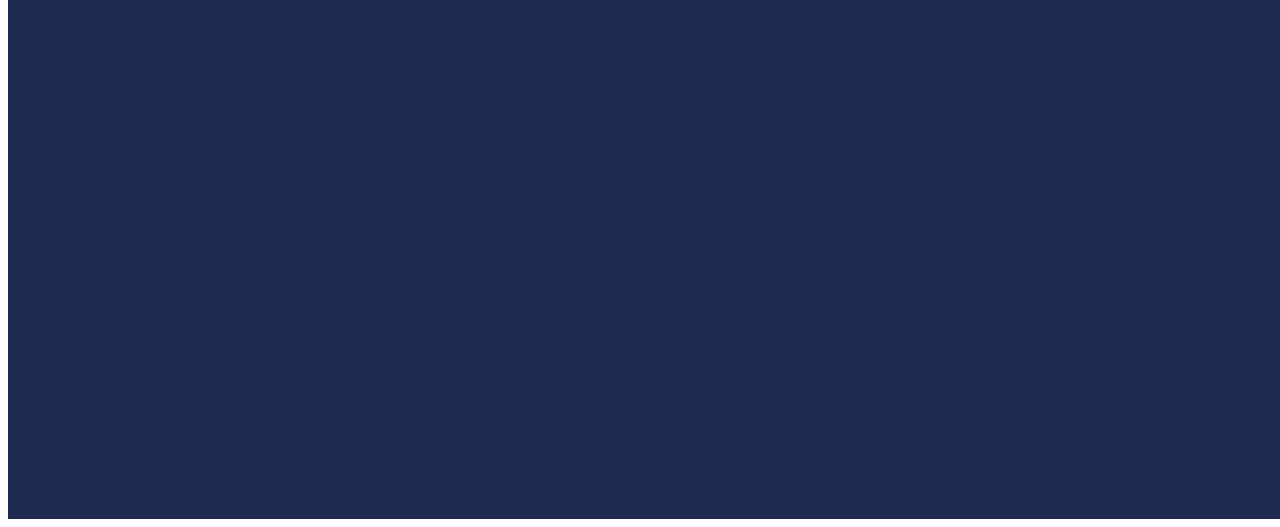
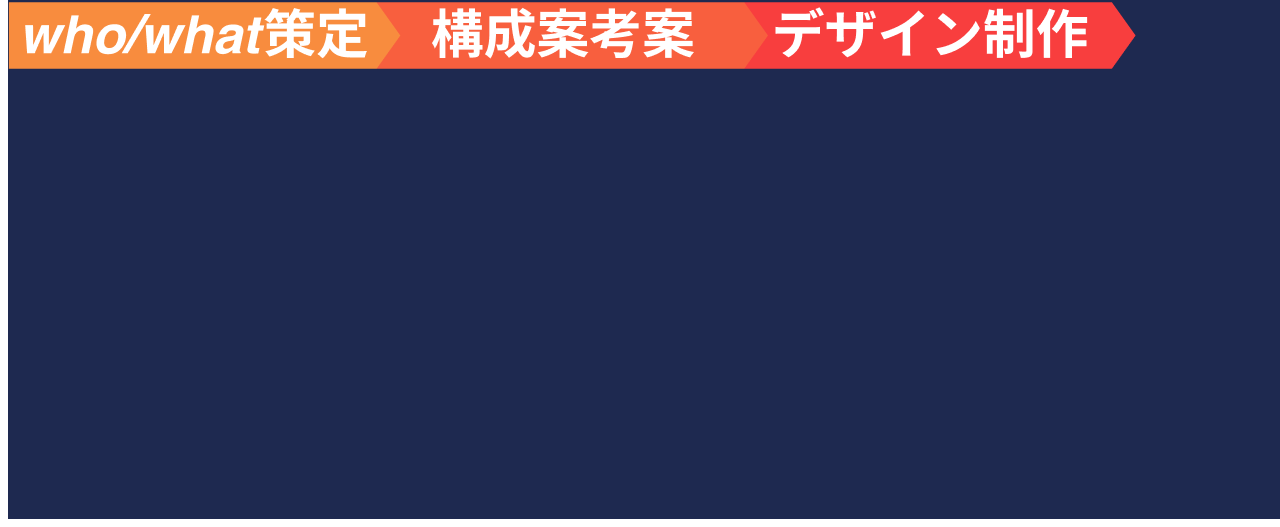
Before and after one commit to Shunsuke108m/practice1101, a plain HTML site: page index.html in a window 1280 px wide. Shown: the part 428-955 px from the top of the page. Drawn offline with Linux system fonts and the light colour scheme.

Commit message:
Update index.html

```diff
--- a/index.html
+++ b/index.html
@@ -21,6 +21,7 @@
         <main>
             <div class="FV">
                 <div class="main-copy">広告効果を飛躍させる<br>クリエイティブ制作</div>
+                <img src="Group 13900.png">
             </div>
         </main>
     </body>
```
